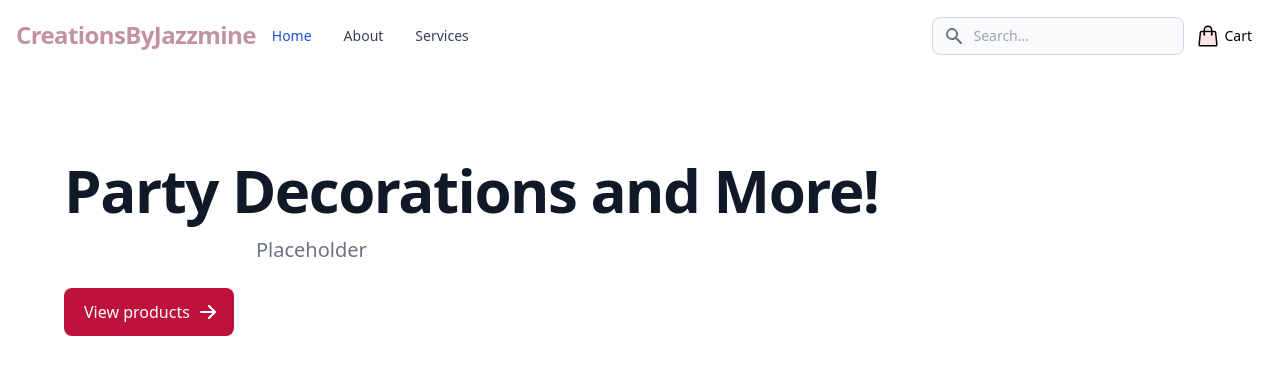
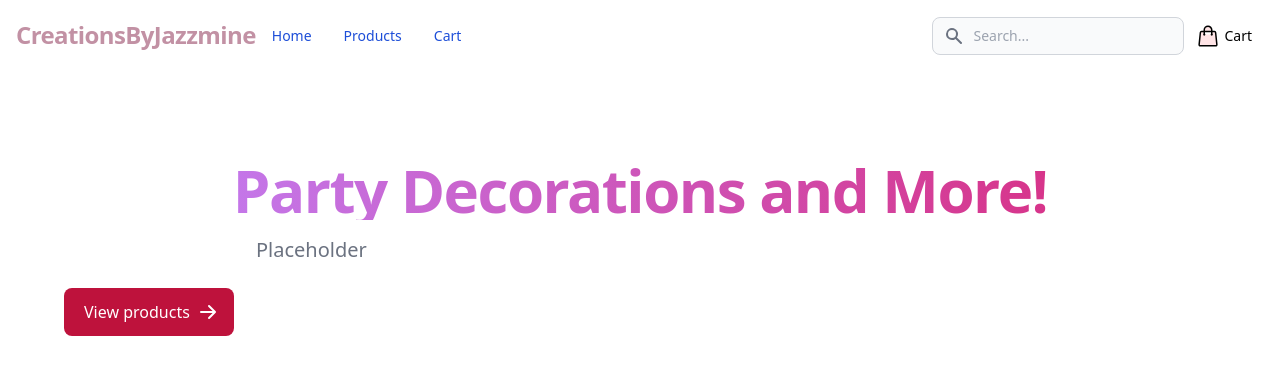
Before and after one commit to Joshua-stacks/CreationsByJazzmine, a Next.js app in the folder apps/jazz/: page / in a window 1280 px wide. Shown: the top 374 px of the page. Built offline with nearby package versions, Linux system fonts and the light colour scheme; no server answers; the database is empty.

Commit message:
chore: bump packages and add more colors

```diff
--- a/apps/jazz/package.json
+++ b/apps/jazz/package.json
@@ -21,7 +21,7 @@
     "@tailwindcss/typography": "^0.5.8",
     "@types/bcrypt": "^5.0.0",
     "@types/cookie": "^0.5.1",
-    "@types/node": "18.11.9",
+    "@types/node": "18.11.10",
     "@types/react": "18.0.25",
     "@types/react-dom": "18.0.9",
     "autoprefixer": "^10.4.13",
--- a/apps/jazz/src/components/Bag.tsx
+++ b/apps/jazz/src/components/Bag.tsx
@@ -7,11 +7,11 @@ export default function BagIcon() {
 
   return (
     <div className="inline-flex gap-1 relative items-center p-3 text-sm font-medium text-center">
-      <svg xmlns="http://www.w3.org/2000/svg" fill="none" viewBox="0 0 24 24" strokeWidth={1.5} stroke="currentColor" className="w-6 h-6 fill-rose-100 dark:fill-transparent dark:stroke-white">
+      <svg xmlns="http://www.w3.org/2000/svg" fill="none" viewBox="0 0 24 24" strokeWidth={1.5} stroke="currentColor" className="w-6 h-6 fill-rose-100">
         <path strokeLinecap="round" strokeLinejoin="round" d="M15.75 10.5V6a3.75 3.75 0 10-7.5 0v4.5m11.356-1.993l1.263 12c.07.665-.45 1.243-1.119 1.243H4.25a1.125 1.125 0 01-1.12-1.243l1.264-12A1.125 1.125 0 015.513 7.5h12.974c.576 0 1.059.435 1.119 1.007zM8.625 10.5a.375.375 0 11-.75 0 .375.375 0 01.75 0zm7.5 0a.375.375 0 11-.75 0 .375.375 0 01.75 0z" />
       </svg>
 
-      <div className={ `${numItem ? 'inline-flex' : 'hidden'} absolute -top-0.5 -right-0.5 justify-center items-center w-6 h-6 text-xs font-bold text-white bg-red-500 rounded-full border-2 border-white dark:border-gray-900` }>
+      <div className={ `${numItem ? 'inline-flex' : 'hidden'} absolute -top-0.5 -right-0.5 justify-center items-center w-6 h-6 text-xs font-bold text-white bg-red-500 rounded-full border-2 border-white` }>
         {numItem}
       </div>
 
--- a/apps/jazz/src/components/Header/Logo.tsx
+++ b/apps/jazz/src/components/Header/Logo.tsx
@@ -1,6 +1,6 @@
 export default function Logo() {
   return (
-    <span className="font-extrabold tracking-tight leading-none text-primary text-2xl whitespace-nowrap dark:text-white">
+    <span className="font-extrabold tracking-tight leading-none text-primary text-2xl whitespace-nowrap">
       CreationsByJazzmine
     </span>
   )
--- a/apps/jazz/src/components/Header/Navbar.tsx
+++ b/apps/jazz/src/components/Header/Navbar.tsx
@@ -1,21 +1,22 @@
+import { useRouter } from 'next/router';
 import Link from 'next/link';
 
-import { useState, useContext } from 'react';
+import React, { useState, useContext } from 'react';
 
 import { CartContext } from '@/components/ContextComponents/CartContext';
 import Logo from './Logo';
 import Bag from '../Bag';
 
 export default function Navbar() {
-  const [isOpen, setOpen] = useState(false);
-  const [searchBar, setSearchBar] = useState(false);
+  const { pathname } = useRouter();
+
+  const [isOpen, setIsOpen] = useState(false);
 
   const { numItem } = useContext(CartContext);
 
   return (
-    <nav className="bg-white border-gray-200 px-2 sm:px-4 py-2.5 dark:bg-gray-900">
+    <nav className="border-gray-200 px-2 sm:px-4 py-2.5">
       <div className="container flex flex-wrap items-center justify-between md:justify-start mx-auto">
-
         <div className="flex md:order-2">
           {/* mobile search button */}
           {/* <button type="button" data-collapse-toggle="navbar-search" aria-controls="navbar-search" aria-expanded="false" className="md:hidden text-gray-500 dark:text-gray-400 hover:bg-gray-100 dark:hover:bg-gray-700 focus:outline-none focus:ring-4 focus:ring-gray-200 dark:focus:ring-gray-700 rounded-lg text-sm p-2.5 mr-1" >
@@ -26,48 +27,119 @@ export default function Navbar() {
           {/* search bar */}
           <div className="relative hidden md:block">
             <div className="absolute inset-y-0 left-0 flex items-center pl-3 pointer-events-none">
-              <svg className="w-5 h-5 text-gray-500" aria-hidden="true" fill="currentColor" viewBox="0 0 20 20" xmlns="http://www.w3.org/2000/svg"><path fillRule="evenodd" d="M8 4a4 4 0 100 8 4 4 0 000-8zM2 8a6 6 0 1110.89 3.476l4.817 4.817a1 1 0 01-1.414 1.414l-4.816-4.816A6 6 0 012 8z" clipRule="evenodd"></path></svg>
+              <svg
+                className="w-5 h-5 text-gray-500"
+                aria-hidden="true"
+                fill="currentColor"
+                viewBox="0 0 20 20"
+                xmlns="http://www.w3.org/2000/svg"
+              >
+                <path
+                  fillRule="evenodd"
+                  d="M8 4a4 4 0 100 8 4 4 0 000-8zM2 8a6 6 0 1110.89 3.476l4.817 4.817a1 1 0 01-1.414 1.414l-4.816-4.816A6 6 0 012 8z"
+                  clipRule="evenodd"
+                ></path>
+              </svg>
               <span className="sr-only">Search icon</span>
             </div>
-            <input type="text" id="search-navbar" className="block w-full p-2 pl-10 text-sm text-gray-900 border border-gray-300 rounded-lg bg-gray-50 focus:ring-blue-500 focus:border-blue-500 dark:bg-gray-700 dark:border-gray-600 dark:placeholder-gray-400 dark:text-white dark:focus:ring-blue-500 dark:focus:border-blue-500" placeholder="Search..." />
+            <input
+              type="text"
+              id="search-navbar"
+              className="block w-full p-2 pl-10 text-sm text-gray-900 border border-gray-300 rounded-lg bg-gray-50 focus:ring-blue-500 focus:border-blue-500"
+              placeholder="Search..."
+            />
           </div>
 
           {/* burger */}
-          <button data-collapse-toggle="navbar-search" type="button" className="inline-flex items-center p-2 text-sm text-gray-500 rounded-lg md:hidden hover:bg-gray-100 focus:outline-none focus:ring-2 focus:ring-gray-200 dark:text-gray-400 dark:hover:bg-gray-700 dark:focus:ring-gray-600" aria-controls="navbar-search" aria-expanded="false">
+          <button
+            onClick={() => setIsOpen((curr) => !curr)}
+            data-collapse-toggle="navbar-search"
+            type="button"
+            className="inline-flex items-center p-2 text-sm text-gray-500 rounded-lg md:hidden hover:bg-gray-100 focus:outline-none focus:ring-2 focus:ring-gray-200"
+            aria-controls="navbar-search"
+            aria-expanded="false"
+          >
             <span className="sr-only">Open menu</span>
-            <svg className="w-6 h-6" aria-hidden="true" fill="currentColor" viewBox="0 0 20 20" xmlns="http://www.w3.org/2000/svg"><path fillRule="evenodd" d="M3 5a1 1 0 011-1h12a1 1 0 110 2H4a1 1 0 01-1-1zM3 10a1 1 0 011-1h12a1 1 0 110 2H4a1 1 0 01-1-1zM3 15a1 1 0 011-1h12a1 1 0 110 2H4a1 1 0 01-1-1z" clipRule="evenodd"></path></svg>
+            <svg
+              className="w-6 h-6"
+              aria-hidden="true"
+              fill="currentColor"
+              viewBox="0 0 20 20"
+              xmlns="http://www.w3.org/2000/svg"
+            >
+              <path
+                fillRule="evenodd"
+                d="M3 5a1 1 0 011-1h12a1 1 0 110 2H4a1 1 0 01-1-1zM3 10a1 1 0 011-1h12a1 1 0 110 2H4a1 1 0 01-1-1zM3 15a1 1 0 011-1h12a1 1 0 110 2H4a1 1 0 01-1-1z"
+                clipRule="evenodd"
+              ></path>
+            </svg>
           </button>
         </div>
 
-        <Link href="/" className='md:order-1'>
+        <Link href="/" className="md:order-1">
           <Logo />
         </Link>
 
-        <Link href="/cart" className='md:order-last'>
+        <Link href="/cart" className="md:order-last">
           <Bag />
         </Link>
 
         {/* menu items */}
-        <div className="items-center justify-between hidden w-full md:flex md:w-auto md:order-1 md:grow" id="navbar-search">
-          <div className="relative mt-3 md:hidden">
-            <div className="absolute inset-y-0 left-0 flex items-center pl-3 pointer-events-none">
-              <svg className="w-5 h-5 text-gray-500" aria-hidden="true" fill="currentColor" viewBox="0 0 20 20" xmlns="http://www.w3.org/2000/svg"><path fillRule="evenodd" d="M8 4a4 4 0 100 8 4 4 0 000-8zM2 8a6 6 0 1110.89 3.476l4.817 4.817a1 1 0 01-1.414 1.414l-4.816-4.816A6 6 0 012 8z" clipRule="evenodd"></path></svg>
-            </div>
-            <input type="text" id="search-navbar" className="block w-full p-2 pl-10 text-sm text-gray-900 border border-gray-300 rounded-lg bg-gray-50 focus:ring-blue-500 focus:border-blue-500 dark:bg-gray-700 dark:border-gray-600 dark:placeholder-gray-400 dark:text-white dark:focus:ring-blue-500 dark:focus:border-blue-500" placeholder="Search..." />
-          </div>
-          <ul className="flex flex-col p-4 mt-4 border border-gray-100 rounded-lg bg-gray-50 md:flex-row md:space-x-8 md:mt-0 md:text-sm md:font-medium md:border-0 md:bg-white dark:bg-gray-800 md:dark:bg-gray-900 dark:border-gray-700">
-            <li>
-              <Link href="/" className="block py-2 pl-3 pr-4 text-white bg-blue-700 rounded md:bg-transparent md:text-blue-700 md:p-0 dark:text-white" aria-current="page">Home</Link>
-            </li>
-            <li>
-              <Link href="/" className="block py-2 pl-3 pr-4 text-gray-700 rounded hover:bg-gray-100 md:hover:bg-transparent md:hover:text-blue-700 md:p-0 md:dark:hover:text-white dark:text-gray-400 dark:hover:bg-gray-700 dark:hover:text-white md:dark:hover:bg-transparent dark:border-gray-700">About</Link>
-            </li>
-            <li>
-              <Link href="/" className="block py-2 pl-3 pr-4 text-gray-700 rounded hover:bg-gray-100 md:hover:bg-transparent md:hover:text-blue-700 md:p-0 dark:text-gray-400 md:dark:hover:text-white dark:hover:bg-gray-700 dark:hover:text-white md:dark:hover:bg-transparent dark:border-gray-700">Services</Link>
-            </li>
+        <div
+          className={`items-center justify-between ${
+            isOpen ? '' : 'hidden'
+          } w-full md:flex md:w-auto md:order-1 md:grow`}
+          id="navbar-search"
+        >
+          <ul className="flex flex-col p-4 mt-4 border border-gray-100 rounded-lg bg-gray-50 md:flex-row md:space-x-8 md:mt-0 md:text-sm md:font-medium md:border-0 md:bg-white">
+            <MenuItem
+              onLinkClick={() => setIsOpen(false)}
+              href="/"
+              pathname={pathname}
+              match="/"
+            >
+              Home
+            </MenuItem>
+            <MenuItem
+              onLinkClick={() => setIsOpen(false)}
+              href="/products"
+              pathname={pathname}
+              match="/products"
+            >
+              Products
+            </MenuItem>
+            <MenuItem
+              onLinkClick={() => setIsOpen(false)}
+              href="/cart"
+              pathname={pathname}
+              match="/cart"
+            >
+              Cart
+            </MenuItem>
           </ul>
         </div>
       </div>
     </nav>
   );
+}
+
+const MenuItem: React.FC<{
+  match: string;
+  href: string;
+  onLinkClick: () => void;
+  pathname: string;
+  children: React.ReactNode;
+}> = ({ href, onLinkClick, pathname, match, children }) => {
+  return (
+    <li>
+      <Link
+        onClick={onLinkClick}
+        href={href}
+        className={`block py-2 pl-3 pr-4 rounded md:bg-transparent md:text-blue-700 md:p-0
+          ${pathname === match ? 'text-white bg-playful' : 'text-gray-700'}`}
+      >
+        {children}
+      </Link>
+    </li>
+  );
 };
--- a/apps/jazz/src/pages/_app.tsx
+++ b/apps/jazz/src/pages/_app.tsx
@@ -20,7 +20,7 @@ const Layout: React.FC<{ children: React.ReactNode }> = ({ children }) => {
       <div className='h-full flex flex-col'>
         <NavBar />
 
-        <main className='grow dark:bg-gray-900'>
+        <main className='grow'>
           <div className='mt-6 p-4 md:p-16'>
             {children}
           </div>
--- a/apps/jazz/src/pages/cart.tsx
+++ b/apps/jazz/src/pages/cart.tsx
@@ -10,7 +10,7 @@ const Cart = () => {
 
   return (
     <>
-      <h1 className='text-4xl font-extrabold dark:text-white'>Your cart</h1>
+      <h1 className='text-4xl font-extrabold'>Your cart</h1>
 
       {cart && cart.length !== 0 ? (
         <>
--- a/apps/jazz/src/pages/index.tsx
+++ b/apps/jazz/src/pages/index.tsx
@@ -3,7 +3,7 @@ import Link from "next/link";
 export default function Home() {
   return (
     <div>
-      <h1 className="mb-4 text-4xl font-extrabold tracking-tight leading-none text-gray-900 md:text-5xl lg:text-6xl">
+      <h1 className="text-center mb-4 text-4xl font-extrabold tracking-tight leading-none text-transparent bg-clip-text bg-gradient-to-r from-purple-400 to-pink-600 md:text-5xl lg:text-6xl">
         Party Decorations and More!
       </h1 >
 
--- a/apps/jazz/src/styles/globals.css
+++ b/apps/jazz/src/styles/globals.css
@@ -9,6 +9,8 @@ html, body, #__next {
 @layer base {
   :root {
     --color-primary: 194 145 164;
-    --color-secondary: 111 114 185;
+    --color-secondary: 143 107 121;
+    --color-tertiary: 66 30 44;
+    --color-playful: 204 92 135;
   }
 }
--- a/apps/jazz/tailwind.config.cjs
+++ b/apps/jazz/tailwind.config.cjs
@@ -11,6 +11,8 @@ module.exports = {
         // Using modern `rgb`
         primary: 'rgb(var(--color-primary) / <alpha-value>)',
         secondary: 'rgb(var(--color-secondary) / <alpha-value>)',
+        tertiary: 'rgb(var(--color-tertiary) / <alpha-value>)',
+        playful: 'rgb(var(--color-playful) / <alpha-value>)',
       },
     },
   },
```
Also changed, not shown: apps/jazz/src/pages/products.tsx (+3 -5 lines), 2 other files (tests, documents, lock files or other folders).
